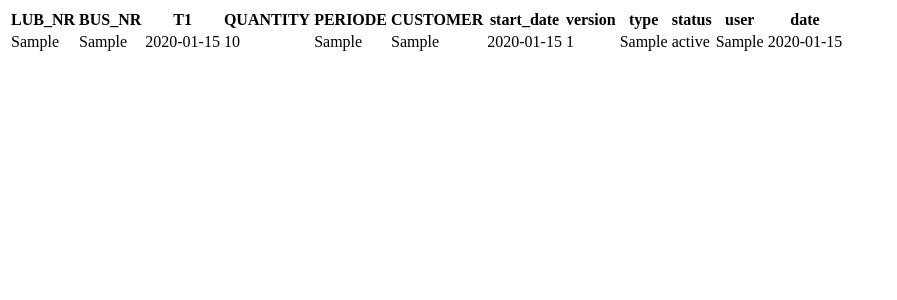
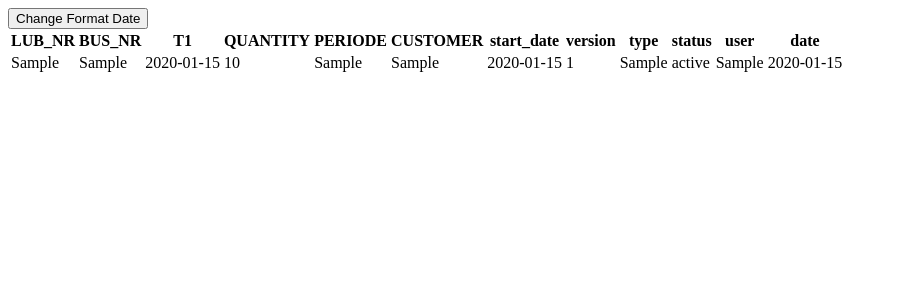
Before and after one commit to jatomczak/aplikacja, a Django app: a page that uses aplikacja_MAN/okbv/templates/file_processing.html in a window 1280 px wide. Shown: the top 300 px of the page, without its empty margins (0-897 px from the left). Run offline with Django 3.2, Linux system fonts and the light colour scheme; a user stored in the database is signed in; tables that the repository leaves empty hold one stand-in row (values such as "Sample post").

Commit message:
dodano przycisk formatujacy date

```diff
--- a/aplikacja_MAN/okbv/templates/file_processing.html
+++ b/aplikacja_MAN/okbv/templates/file_processing.html
@@ -2,8 +2,25 @@
 <html lang="en">
 <head>
     <meta charset="UTF-8">
+    <script>
+        function format_date()
+        {
+            var dates_list = document.getElementsByName("date")
+            var len = dates_list.length
+            var i=0
+            var temp_text = ""
+            for(i=0; i<len; i++)
+            {
+                var d = new Date(dates_list[i].innerHTML)
+                temp_text = d.getDate() + "."  + (d.getMonth() + 1)  + "." +  d.getFullYear()
+                dates_list[i].innerHTML = temp_text
+            }
+        }
+    </script>
 </head>
 <body>
+
+<button onclick="format_date()">Change Format Date</button>
 
 <table>
     <tr>
@@ -25,20 +42,20 @@
             <tr>
                 <td>{{bus.lub_nr}}</td>
                 <td>{{bus.bus_nr}}</td>
-                <td>{{bus.t1|date:'Y-m-d' }}</td>
+                <td name="date">{{bus.t1|date:'Y-m-d' }}</td>
                 <td>{{bus.quantity}}</td>
                 <td>{{bus.plan_period}}</td>
                 <td>{{bus.customer}}</td>
                 {%if item.version == 1%}
                     <td>{{bus.t1|date:'Y-m-d' }}</td>
                 {%else%}
-                    <td id="demo">{{item.start_date|date:'Y-m-d' }}</td>
+                    <td name="date">{{item.start_date|date:'Y-m-d' }}</td>
                 {%endif%}
                 <td>{{item.version}}</td>
                 <td>{{item.type}}</td>
                 <td>{{item.status}}</td>
                 <td>{{item.user}}</td>
-                <td>{{item.status_date|date:'Y-m-d'}}</td>
+                <td name="date">{{item.status_date|date:'Y-m-d'}}</td>
             </tr>
         {% endfor %}
     {%endfor%}
```
